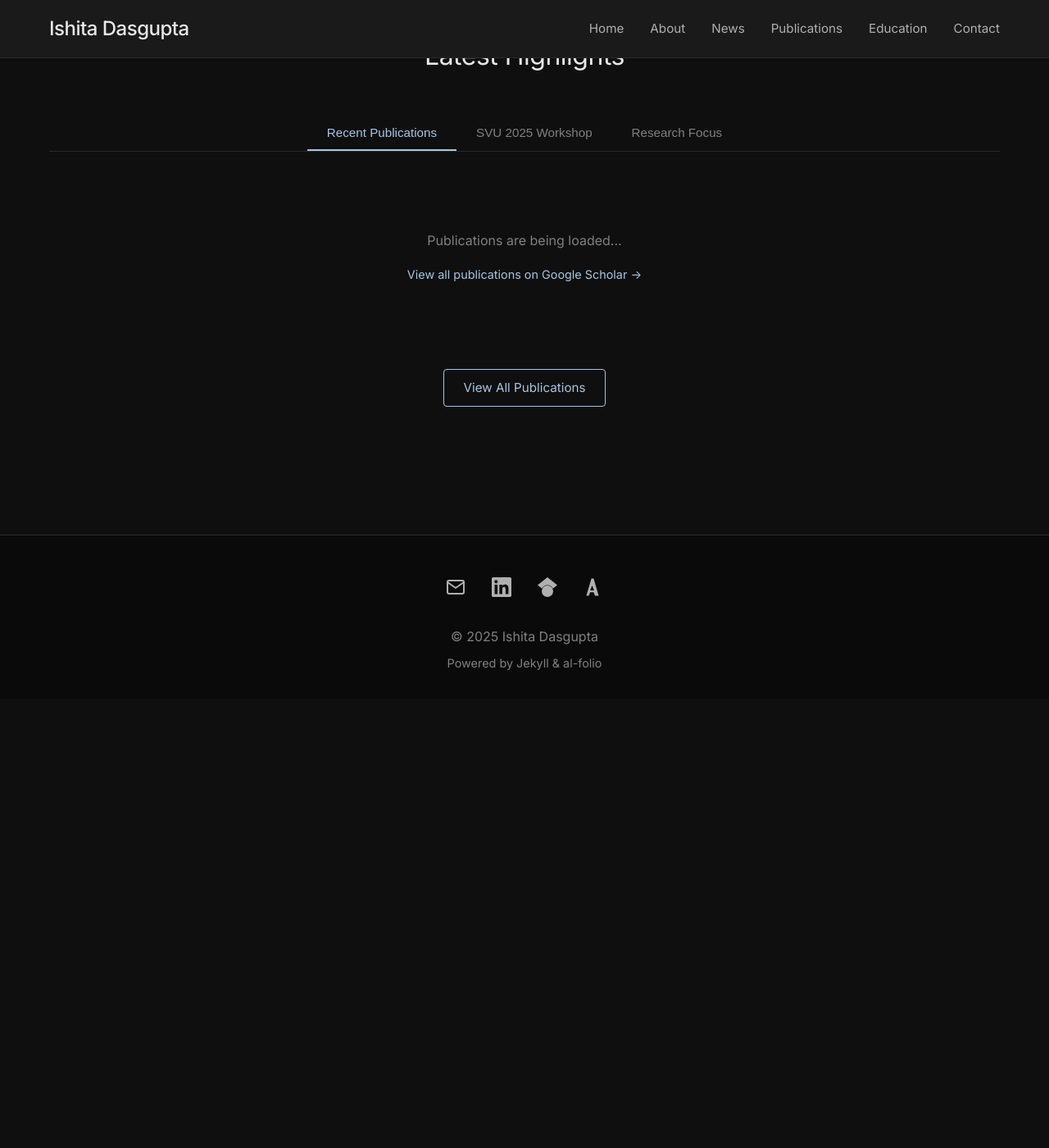
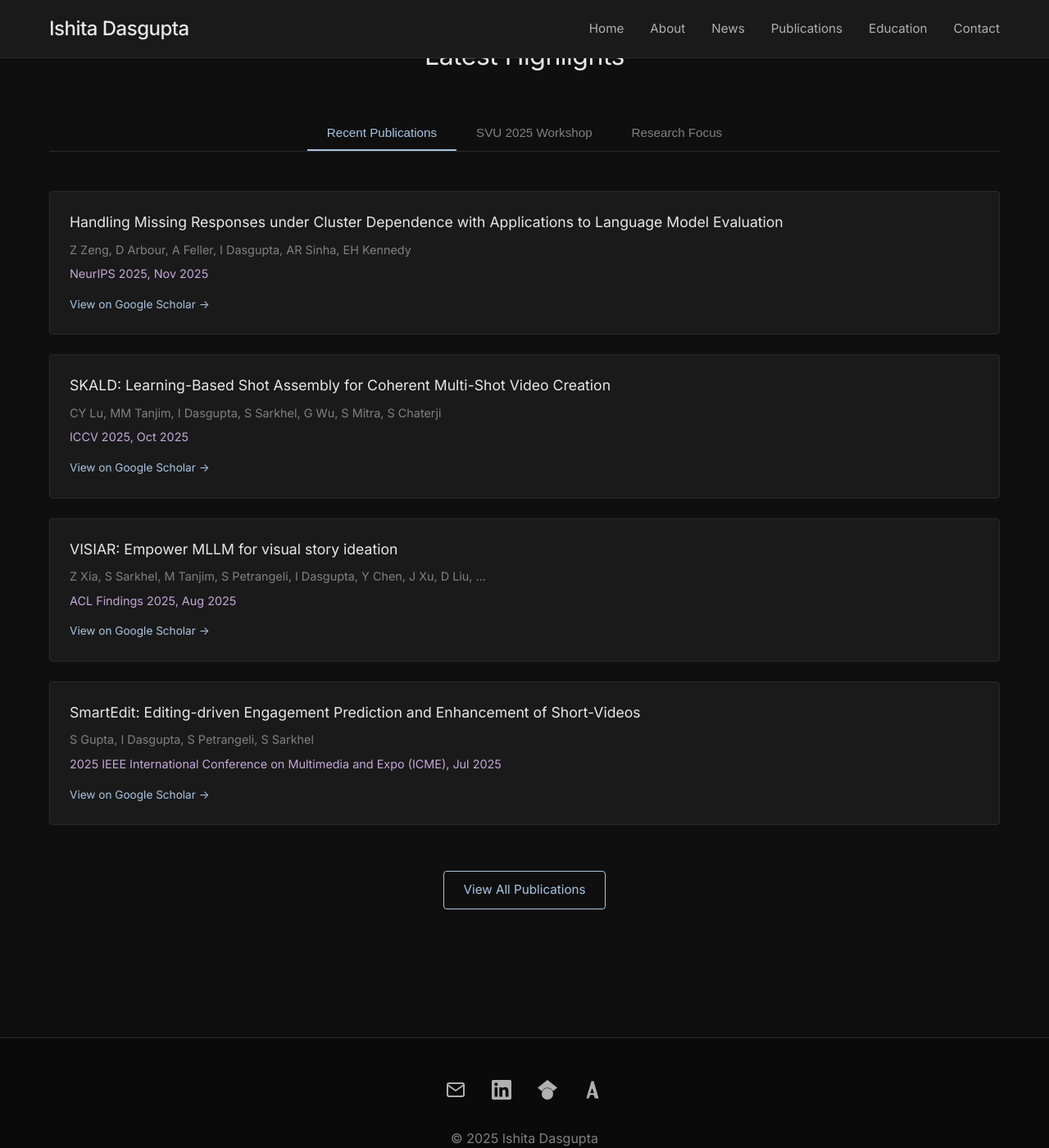
Before and after one commit to ISHITADG/ishitadg.github.io, a Jekyll site: the page built from index.html, in a window 1280 px wide and 1400 px high, scrolled down 795 px. Shown: the whole window at 82% size. Built offline with Jekyll 4.4.1, drawn with Linux system fonts in a browser that asks for light colours; the list of posts is cut into pages by our own code; a style sheet for code colours, icons or effects is not loaded; before the commit the page ends 1647 px from its top, so only the background shows below that.

Commit message:
Fix home page to show only H2 2025 publications (July-December)
- Update publications filter to extract year and month from dates
- Filter for publications from July 2025 through December 2025 only
- Fixes issue where publications were not showing on home page

```diff
--- a/index.html
+++ b/index.html
@@ -54,7 +54,16 @@ layout: default
       <!-- Recent Publications Tab -->
       <div id="tab-publications" class="tab-content active" style="display: block;">
         <div class="publications-list" style="display: grid; gap: 1.5rem;">
-          {% assign sorted_pubs = site.publications | where_exp: "pub", "pub.date != nil and pub.date contains '2025'" | sort: 'date' | reverse %}
+          {% assign all_pubs = site.publications | where_exp: "pub", "pub.date != nil" | sort: 'date' | reverse %}
+          {% assign h2_2025_pubs = "" | split: "," %}
+          {% for pub in all_pubs %}
+            {% assign pub_year = pub.date | date: '%Y' | plus: 0 %}
+            {% assign pub_month = pub.date | date: '%m' | plus: 0 %}
+            {% if pub_year == 2025 and pub_month >= 7 and pub_month <= 12 %}
+              {% assign h2_2025_pubs = h2_2025_pubs | push: pub %}
+            {% endif %}
+          {% endfor %}
+          {% assign sorted_pubs = h2_2025_pubs %}
           {% for pub in sorted_pubs limit: 5 %}
           <div class="publication-card" style="background: #1a1a1a; padding: 1.5rem; border-radius: 4px; border-left: 2px solid #a8c5e0; border: 1px solid #2a2a2a; transition: border-color 0.3s;">
             <h3 style="font-size: 1.1rem; color: #e8e8e8; margin-bottom: 0.5rem; font-weight: 400; line-height: 1.5;">
```
